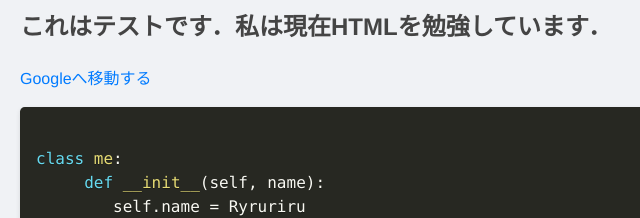
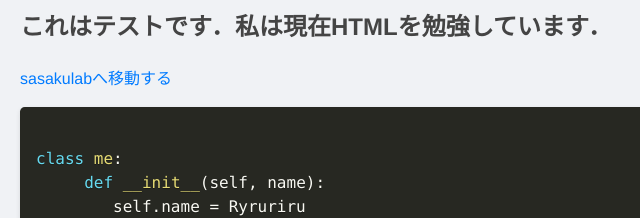
Before and after one commit to Ryruriru/my-profile, a plain HTML site: page index.html in a window 1280 px wide. Shown: the part 174-392 px from the top of the page, 0-640 px from the left. Drawn offline with nearby package versions, Linux system fonts and the light colour scheme.

Commit message:
文を変えてみた

```diff
--- a/index.html
+++ b/index.html
@@ -13,7 +13,7 @@
     <h2>これはテストです．私は現在HTMLを勉強しています． </h2>
 
     <p>
-        <a href="https://google.com">Googleへ移動する</a>
+        <a href="https://sasakulab.com">sasakulabへ移動する</a>
     </p>
 
 <pre><code class="language-python">
```
